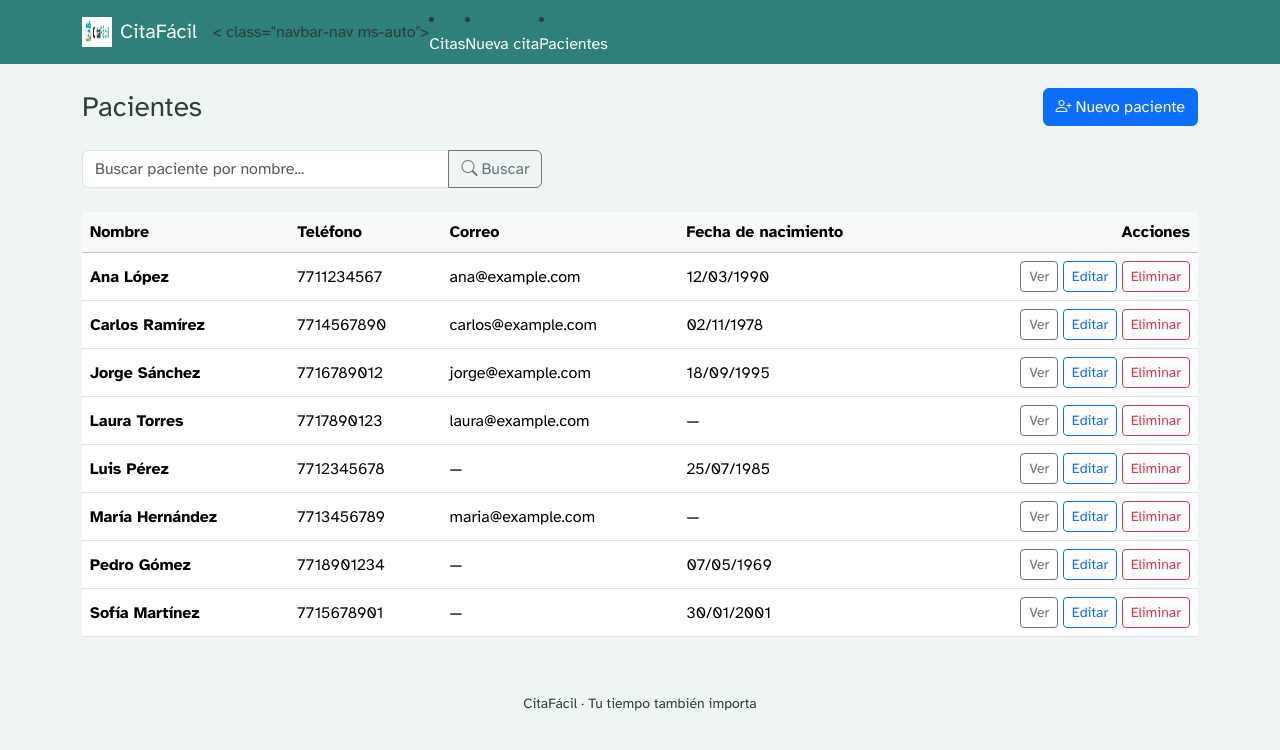
After one commit to vazquezespinozaelizabeth1-lang/CitaFacil, a Laravel app: page /pacientes in a window 1280 px wide. The commit adds this page. Shown: the top 750 px of the page. Run offline with Laravel 12, Linux system fonts and the light colour scheme; data comes from the database, SQL or seed files in the repository.

Commit message:
feat(T06): agregar vista index de pacientes y enlace en navegación

```diff
--- a/citafacil-laravel/resources/views/layouts/app.blade.php
+++ b/citafacil-laravel/resources/views/layouts/app.blade.php
@@ -19,9 +19,11 @@
             <span class="navbar-toggler-icon"></span>
         </button>
         <div class="collapse navbar-collapse" id="menu">
-            <ul class="navbar-nav ms-auto">
-                <li class="nav-item"><a class="nav-link" href="{{ route('citas.index') }}">Citas</a></li>
-                <li class="nav-item"><a class="nav-link" href="{{ route('citas.create') }}">Nueva cita</a></li>
+            < class="navbar-nav ms-auto">
+    <li class="nav-item"><a class="nav-link" href="{{ route('citas.index') }}">Citas</a></li>
+    <li class="nav-item"><a class="nav-link" href="{{ route('citas.create') }}">Nueva cita</a></li>
+    <li class="nav-item"><a class="nav-link" href="{{ route('pacientes.index') }}">Pacientes</a></li>
+
             </ul>
         </div>
     </div>
--- /dev/null
+++ b/citafacil-laravel/resources/views/pacientes/index.blade.php
@@ -0,0 +1,91 @@
+@extends('layouts.app')
+
+@section('titulo', 'Pacientes')
+
+@section('contenido')
+    <div class="d-flex flex-wrap justify-content-between align-items-center gap-2 mb-4">
+        <h1 class="h3 mb-0">Pacientes</h1>
+        <a href="{{ route('pacientes.create') }}" class="btn btn-primary">
+            <i class="bi bi-person-plus me-1"></i>Nuevo paciente
+        </a>
+    </div>
+
+    <form method="GET" action="{{ route('pacientes.index') }}" class="row g-2 mb-4">
+        <div class="col-sm-8 col-md-6 col-lg-5">
+            <div class="input-group">
+                <input
+                    type="search"
+                    name="buscar"
+                    class="form-control"
+                    placeholder="Buscar paciente por nombre..."
+                    value="{{ $buscar }}"
+                    aria-label="Buscar paciente por nombre"
+                >
+                <button class="btn btn-outline-secondary" type="submit">
+                    <i class="bi bi-search me-1"></i>Buscar
+                </button>
+                @if ($buscar)
+                    <a href="{{ route('pacientes.index') }}" class="btn btn-outline-danger" title="Limpiar búsqueda">
+                        Limpiar
+                    </a>
+                @endif
+            </div>
+        </div>
+    </form>
+
+    @if ($pacientes->isEmpty())
+        <div class="alert alert-info">
+            {{ $buscar ? 'No se encontraron pacientes que coincidan con "' . $buscar . '".' : 'Aún no hay pacientes registrados.' }}
+        </div>
+    @else
+        <div class="table-responsive">
+            <table class="table table-hover align-middle">
+                <thead class="table-light">
+                    <tr>
+                        <th>Nombre</th>
+                        <th>Teléfono</th>
+                        <th>Correo</th>
+                        <th>Fecha de nacimiento</th>
+                        <th class="text-end">Acciones</th>
+                    </tr>
+                </thead>
+                <tbody>
+                    @foreach ($pacientes as $paciente)
+                        <tr>
+                            <td class="fw-semibold">{{ $paciente->nombre }}</td>
+                            <td>{{ $paciente->telefono }}</td>
+                            <td>{{ $paciente->email ?? '—' }}</td>
+                            <td>{{ $paciente->fecha_nacimiento ? $paciente->fecha_nacimiento->format('d/m/Y') : '—' }}</td>
+                            <td class="text-end text-nowrap">
+                                <a href="{{ route('pacientes.show', $paciente) }}" class="btn btn-sm btn-outline-secondary">
+                                    Ver
+                                </a>
+                                <a href="{{ route('pacientes.edit', $paciente) }}" class="btn btn-sm btn-outline-primary">
+                                    Editar
+                                </a>
+                                <button
+                                    type="button"
+                                    class="btn btn-sm btn-outline-danger"
+                                    data-bs-toggle="modal"
+                                    data-bs-target="#modalEliminarPaciente{{ $paciente->id }}"
+                                >
+                                    Eliminar
+                                </button>
+
+                                <x-modal-eliminar
+                                    :id-modal="'modalEliminarPaciente' . $paciente->id"
+                                    :ruta-accion="route('pacientes.destroy', $paciente)"
+                                    titulo="Eliminar paciente"
+                                >
+                                    ¿Seguro que deseas eliminar al paciente <strong>{{ $paciente->nombre }}</strong>? Esta acción no se puede deshacer.
+                                </x-modal-eliminar>
+                            </td>
+                        </tr>
+                    @endforeach
+                </tbody>
+            </table>
+        </div>
+
+        <x-paginacion :coleccion="$pacientes" />
+    @endif
+@endsection
```
